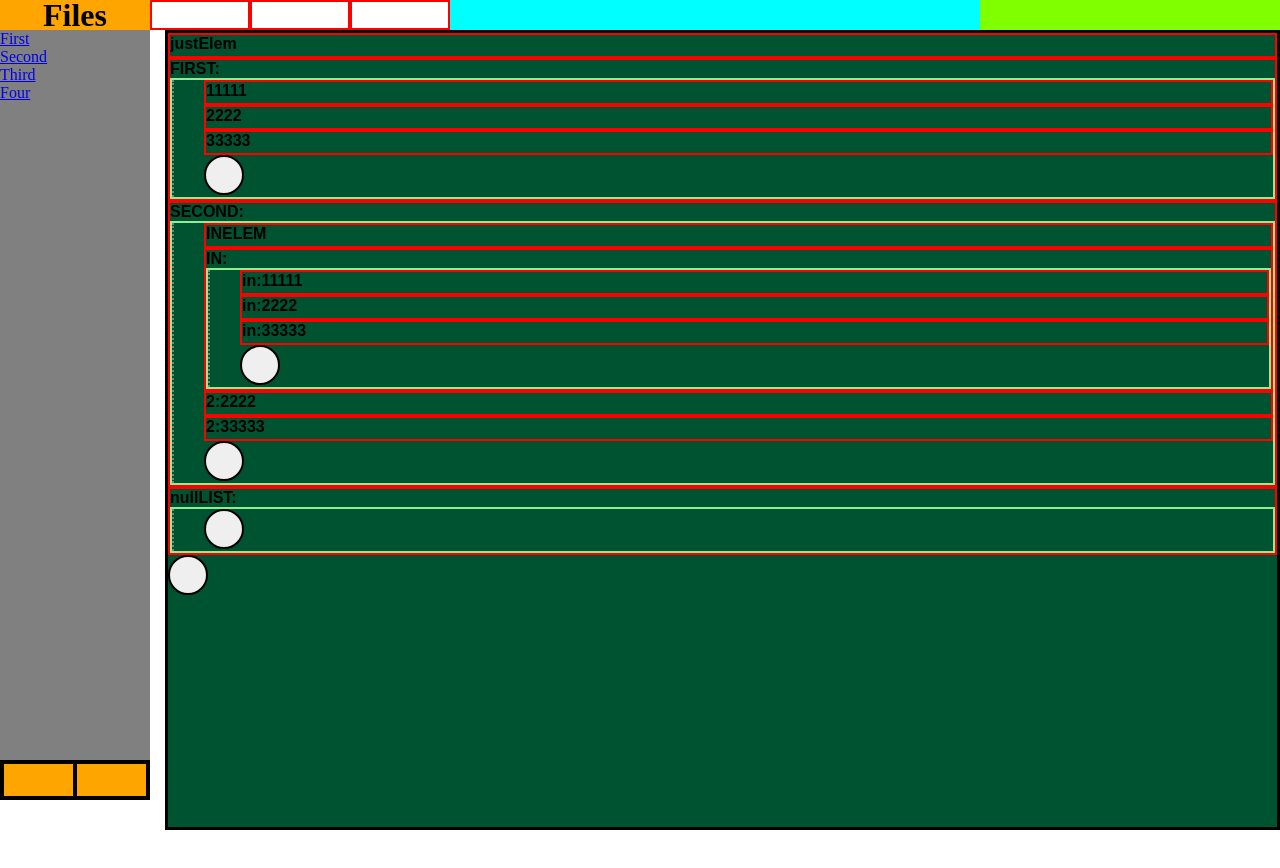
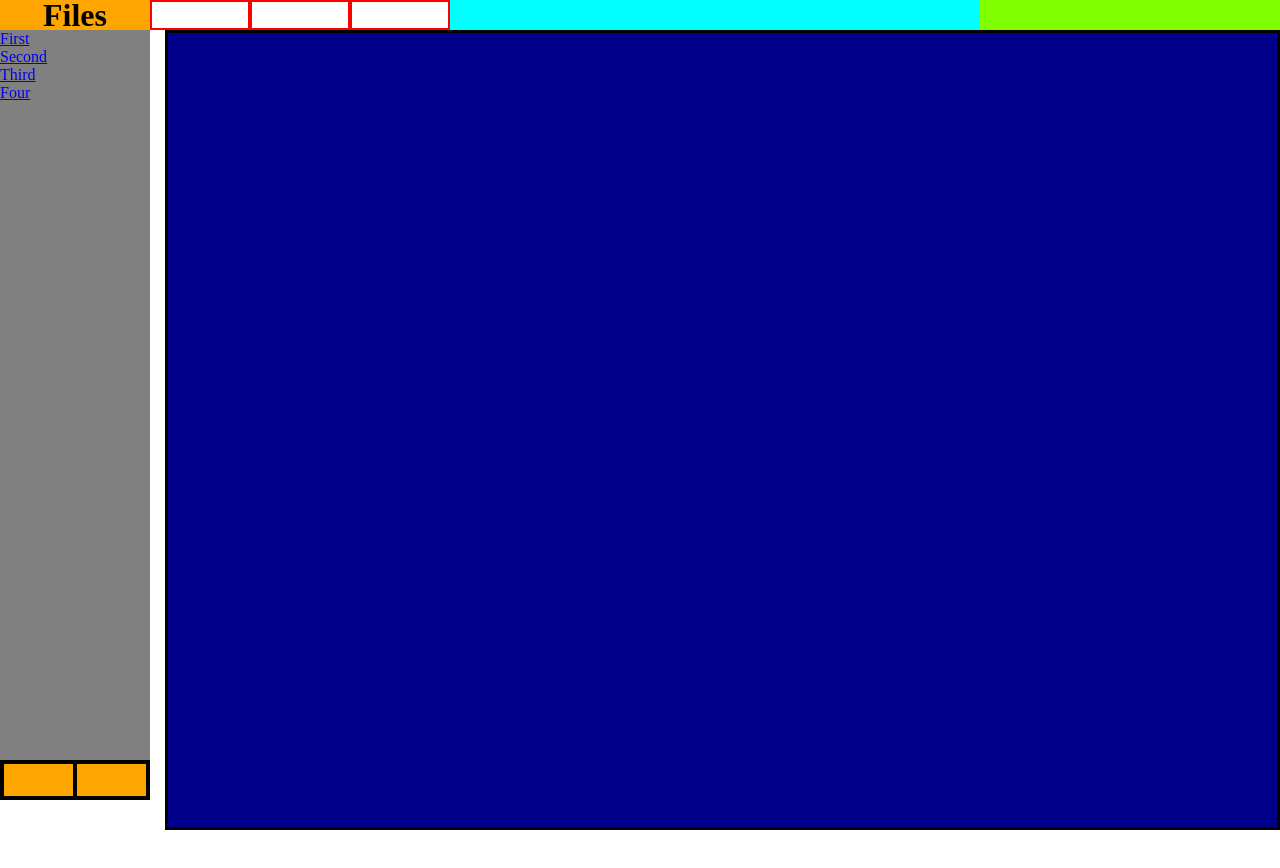
Before and after one commit to Alma-GH/TODO-react, a React (Create React App) app: page / in a window 1280 px wide. Shown: the top 868 px of the page. Built offline with nearby package versions, Linux system fonts and the light colour scheme.

Commit message:
fix stateElements, add func.js, add input name

```diff
--- a/src/App.js
+++ b/src/App.js
@@ -7,15 +7,6 @@ import {useState} from "react";
 
 function App(props) {
 
-  let [elements, setElements] = useState([
-    {id:1,name:"justElem"},
-    {id:2,name:"FIRST", elements:[{id:3,name:"11111"},{id:4,name:"2222"},{id:5,name:"33333"}]},
-    {id:6,name:"SECOND", elements:[{id:7,name:"INELEM"},{id:8,name:"IN", elements:[
-          {id:9,name:"in:11111"},{id:10,name:"in:2222"},{id:11,name:"in:33333"}
-        ]},{id:12,name:"2:2222"},{id:13,name:"2:33333"}]},
-    {id:14, name:"nullLIST", elements: []}
-  ])
-
   let [pages,setPages] = useState([
     {name:"First", body:1},
     {name:"Second"},
@@ -23,13 +14,12 @@ function App(props) {
     {name:"Four"}
   ])
 
-  window.state = elements
   return (
       <div className="App">
         <Header />
         <BrowserRouter>
           <Navbar links={pages}/>
-          <MainBody elements = {elements} setElements = {setElements}/>
+          <MainBody />
         </BrowserRouter>
       </div>
   );
--- a/src/components/Element.jsx
+++ b/src/components/Element.jsx
@@ -1,18 +1,33 @@
 import React, {useState} from 'react';
 import List from "./List";
+import {takeAllElements} from "../func/func.js";
 
 const Element = (props) => {
 
   let idEl = props.idEl
   let elements = props.elements;
-  let name = props.name
+
 
   let pageElements = props.pageElements
   let setPageElements = props.setPageElements
 
+  let [name, setName] = useState(elements ? props.name + ":" : props.name)
+
+  function changeName(e){
+    setName(e.target.value)
+    takeAllElements(pageElements, (el)=>{
+      if(el.id === idEl){
+        el.name = e.target.value
+      }
+    })
+    setPageElements(pageElements)
+  }
+
+
+
   return (
     <div className="elem">
-      <input type="text"  value={elements ? name + ":" : name} disabled/>
+      <input type="text"  value={name} onChange={changeName}/>
       {elements ? <List  elements={elements}    pageElements={pageElements} setPageElements={setPageElements} idList={idEl}/> : ""}
     </div>
   );
--- a/src/components/List.jsx
+++ b/src/components/List.jsx
@@ -1,4 +1,4 @@
-import React, {useState} from 'react';
+import React from 'react';
 import Element from "./Element";
 import ButtonCreateElement from "./UI/ButtonCreateElement/ButtonCreateElement";
 
--- a/src/components/MainBody/MainBody.jsx
+++ b/src/components/MainBody/MainBody.jsx
@@ -1,4 +1,4 @@
-import React, {useState} from 'react';
+import React from 'react';
 import {Route, Routes} from "react-router-dom";
 import Page from "../Page";
 
@@ -6,19 +6,16 @@ const MainBody = (props) => {
 
 
 
-  let elements = props.elements
-  let setElements = props.setElements
 
   return (
     <div className="body">
-      {/*<Routes>*/}
-      {/*  <Route*/}
-      {/*    exact*/}
-      {/*    element={<Page/>}*/}
-      {/*    path="/page/:name"*/}
-      {/*  />*/}
-      {/*</Routes>*/}
-      <Page elements={elements} setElements={setElements}/>
+      <Routes>
+        <Route
+          exact
+          element={<Page/>}
+          path="/page/:name"
+        />
+      </Routes>
     </div>
   );
 };
--- a/src/components/Navbar/Navbar.jsx
+++ b/src/components/Navbar/Navbar.jsx
@@ -20,8 +20,11 @@ const Navbar = (props) => {
       <div className="nav">
         <div className="navTitle">Files</div>
         {arrLinks}
-        <ButtonOption cls="left"/>
-        <ButtonOption cls="right"/>
+        <div className="options">
+          <ButtonOption cls="left"/>
+          <ButtonOption cls="right"/>
+        </div>
+
       </div>
   );
 };
--- a/src/components/Page.jsx
+++ b/src/components/Page.jsx
@@ -1,13 +1,17 @@
-import React from 'react';
+import React, {useState} from 'react';
 import ButtonCreateElement from "./UI/ButtonCreateElement/ButtonCreateElement";
-import List from "./List";
 import Element from "./Element";
-import ButtonOption from "./UI/ButtonOption/ButtonOption";
 
 const Page = (props) => {
 
-  let elements = props.elements;
-  let setElements = props.setElements;
+  let [elements, setElements] = useState([
+    {id:1,name:"justElem"},
+    {id:2,name:"FIRST", elements:[{id:3,name:"11111"},{id:4,name:"2222"},{id:5,name:"33333"}]},
+    {id:6,name:"SECOND", elements:[{id:7,name:"INELEM"},{id:8,name:"IN", elements:[
+          {id:9,name:"in:11111"},{id:10,name:"in:2222"},{id:11,name:"in:33333"}
+        ]},{id:12,name:"2:2222"},{id:13,name:"2:33333"}]},
+  ])
+  window.state = elements
 
   return (
     <div className="page">
--- a/src/components/UI/ButtonCreateElement/ButtonCreateElement.jsx
+++ b/src/components/UI/ButtonCreateElement/ButtonCreateElement.jsx
@@ -1,21 +1,20 @@
 import React from 'react';
 import cls from "./ButtonCreateElement.module.css"
+import {takeAllElements} from "../../../func/func.js";
 
 const ButtonCreateElement = ({elements,setElements,idList}) => {
   // Math.max(...elements.map(el=>el.id))+1
   let createElementList = function (){
     let newElements = JSON.parse(JSON.stringify(elements))
-    function takeAllElements(arr){
-      arr.map(el=>{
-        if(el.id === idList){
-          el.elements.push({id: Date.now(), name:"new"})
-        }
-        if('elements' in el)  takeAllElements(el.elements)
-      })
+
+    function addEl(el){
+      if(el.id === idList){
+        el.elements.push({id: Date.now(), name:"new"})
+      }
     }
 
     if(idList !== undefined){
-      takeAllElements(newElements)
+      takeAllElements(newElements, addEl)
       setElements(newElements)
     }
     else{
--- /dev/null
+++ b/src/func/func.js
@@ -0,0 +1,8 @@
+
+
+export const takeAllElements = (arr,func)=>{
+  arr.map(el=>{
+    func(el)
+    if('elements' in el)  takeAllElements(el.elements, func)
+  })
+}
```
